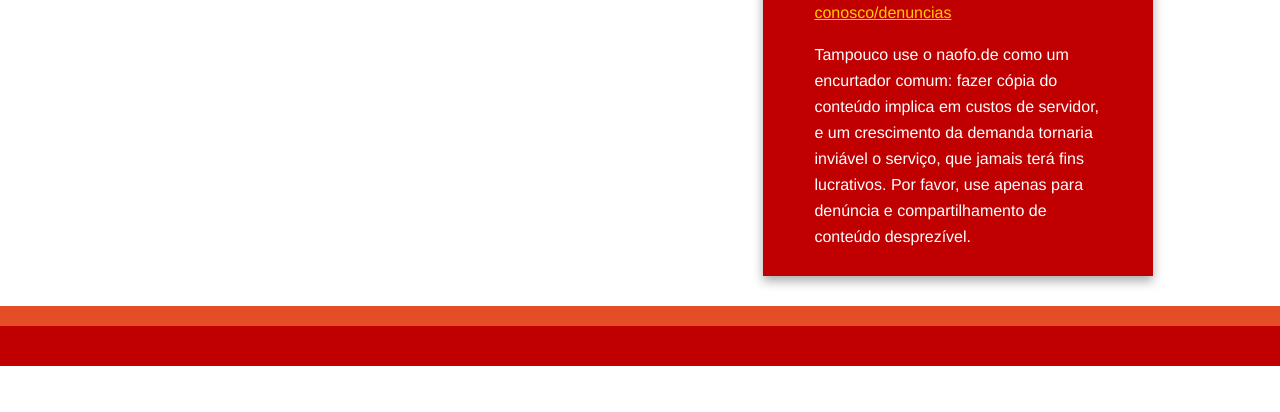
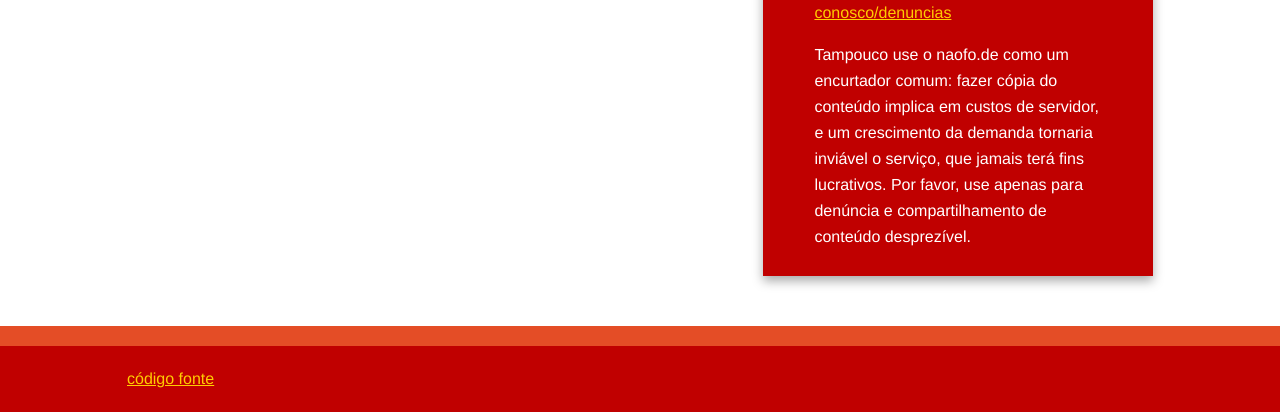
Before and after one commit to naofode/naofo.de, a PHP site: page / in a window 1280 px wide. Shown: the part 849-1261 px from the top of the page. Before the commit the page ends 1215 px from the top, so only its background shows below. Run offline with PHP 8.4, Linux system fonts and the light colour scheme; some libraries are stand-ins or nearby versions.

Commit message:
github link

```diff
--- a/css/main.css
+++ b/css/main.css
@@ -115,6 +115,9 @@ body {
     background: #c00000;
 }
 
+.footer-container {
+    margin-top: 20px;
+}
 header .title {
     font-weight: normal;
     color: white;
--- a/index.php
+++ b/index.php
@@ -149,6 +149,7 @@ if ($code) {
 
         <div class="footer-container">
             <footer class="wrapper">
+                <a href="https://github.com/pedromoraes/naofo.de">código fonte</a>
             </footer>
         </div>
 
```
